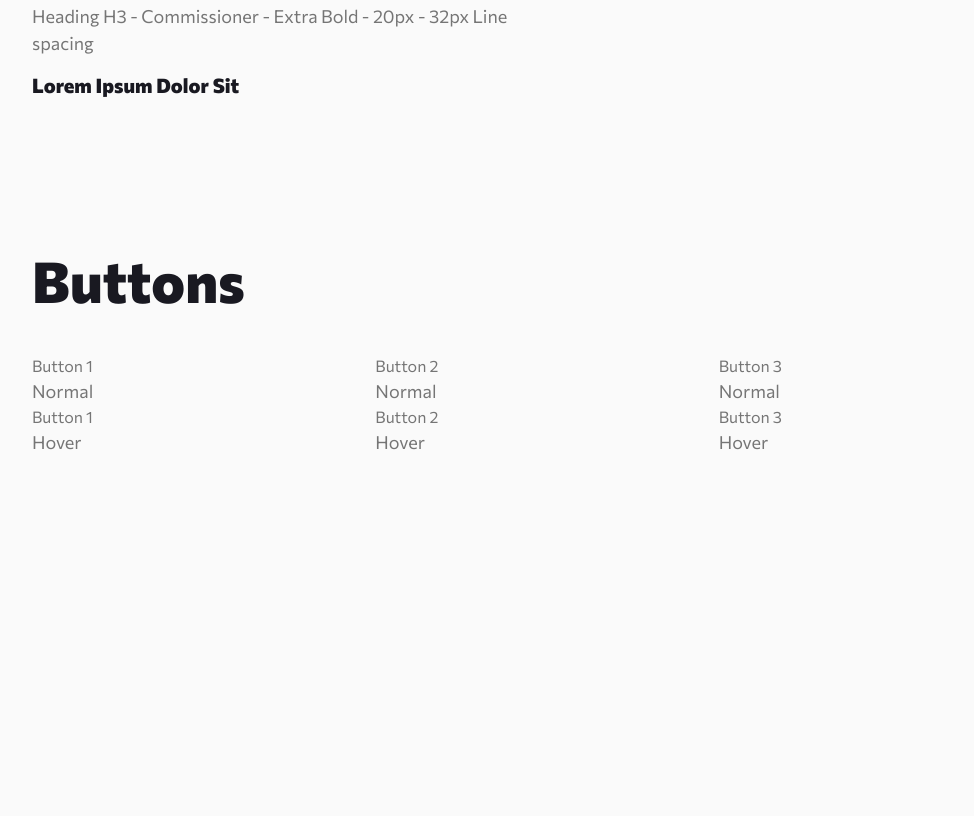
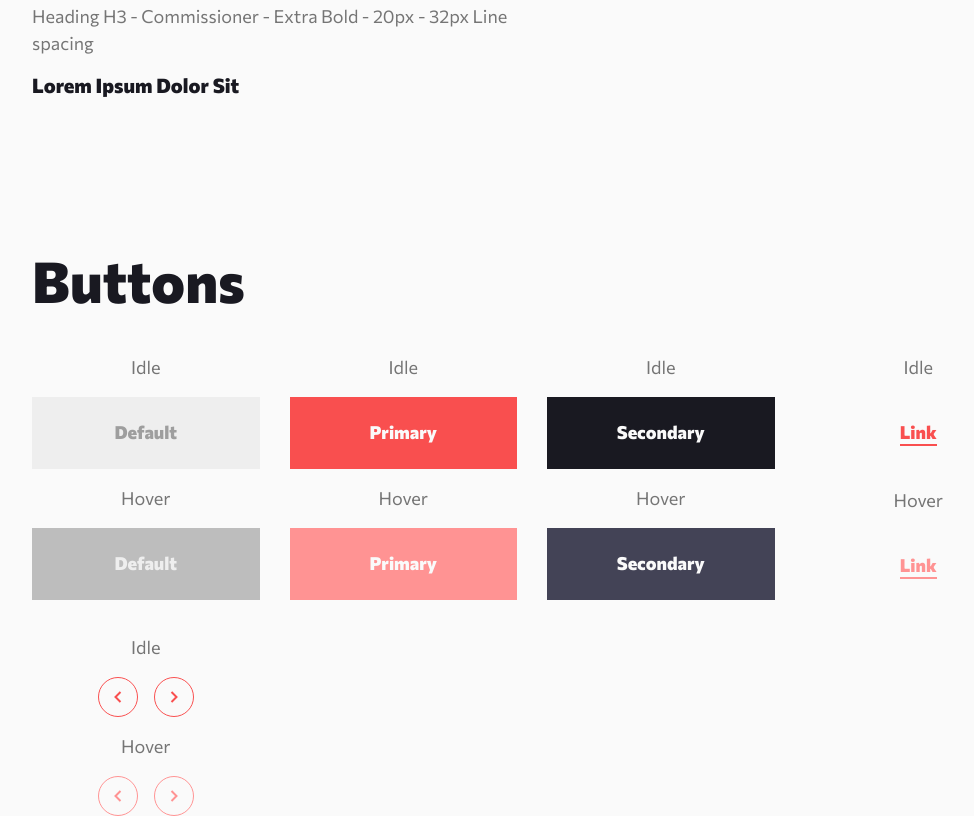
Before and after one commit to christopher-adolphe/fm-challenge-creative-agency, a website built with webpack: page src/design-system.html in a window 1280 px wide. Shown: the part 1666-2482 px from the top of the page, without its empty margins (108-1082 px from the left). Before the commit the page ends 2122 px from the top, so only its background shows below. Built offline with nearby package versions, Linux system fonts and the light colour scheme.

Commit message:
Added block styles for buttons

```diff
--- a/src/assets/scss/abstracts/_config-map.scss
+++ b/src/assets/scss/abstracts/_config-map.scss
@@ -75,13 +75,14 @@ $colors: (
   dark: (
     color-1: rgba(158, 158, 158, 1),
     color-2: rgba(117, 117, 117, 1),
-    color-3: rgba(97, 97, 97, 1),
+    color-3: rgba(67, 67, 86, 1),
     color-4: rgba(25, 25, 33, 1),
     color-5: rgba(33, 33, 33, 1),
     color-5-opacity-50: rgba(33, 33, 33, 0.5)
   ),
   red: (
-    color-1: rgba(249, 79, 79, 1)
+    color-1: rgba(249, 79, 79, 1),
+    color-2: rgba(255, 147, 147, 1)
   )
 );
 
--- /dev/null
+++ b/src/assets/scss/blocks/_button.scss
@@ -0,0 +1,91 @@
+@use '../abstracts/' as *;
+
+.btn {
+  --btn-bg-color: var(--neutral-color-3);
+  --btn-text-color: var(--dark-color-1);
+
+  --btn-bg-active-color: var(--neutral-color-5);
+  --btn-text-active-color: var(--neutral-color-3);
+
+  display: inline-flex;
+  justify-content: center;
+  align-items: center;
+  padding: var(--space-s2) var(--space-s4);
+  background-color: var(--btn-bg-color);
+  color: var(--btn-text-color);
+  font-family: var(--font-family-extra-bold);
+  font-size: toRem(18px);
+  line-height: 1.2;
+  transition: background-color 0.75s ease-in-out,
+              color 0.75s ease-in-out;
+  cursor: pointer;
+
+  &:hover,
+  &:focus,
+  &.active {
+    background-color: var(--btn-bg-active-color);
+    color: var(--btn-text-active-color);
+  }
+
+  &[data-variant="primary"] {
+    --btn-bg-color: var(--red-color-1);
+    --btn-text-color: var(--neutral-color-1);
+
+    --btn-bg-active-color: var(--red-color-2);
+    --btn-text-active-color: var(--neutral-color-1);
+  }
+
+  &[data-variant="secondary"] {
+    --btn-bg-color: var(--dark-color-4);
+    --btn-text-color: var(--neutral-color-1);
+
+    --btn-bg-active-color: var(--dark-color-3);
+    --btn-text-active-color: var(--neutral-color-1);
+  }
+
+  &[data-variant="link"] {
+    --btn-bg-color: transparent;
+    --btn-text-color: var(--red-color-1);
+
+    --btn-bg-active-color: transparent;
+    --btn-text-active-color: var(--red-color-2);
+
+    span {
+      display: inline-block;
+      border-bottom: 2px solid var(--btn-text-color);
+    }
+
+    &:hover,
+    &:focus,
+    &.active {
+      span {
+        border-bottom: 2px solid var(--btn-text-active-color);
+      }
+    }
+  }
+
+  &[data-variant="rounded-prev"],
+  &[data-variant="rounded-next"] {
+    width: toRem(40px);
+    height: toRem(40px);
+    padding: 0;
+    background-color: var(--red-color-1);
+    mask-position: center center;
+    mask-repeat: no-repeat;
+    mask-size: contain;
+
+    &:hover,
+    &:focus,
+    &.active {
+      background-color: var(--red-color-2);
+    }
+  }
+
+  &[data-variant="rounded-prev"] {
+    mask-image: url('assets/images/shared/icon-arrow-previous.svg');
+  }
+
+  &[data-variant="rounded-next"] {
+    mask-image: url('assets/images/shared/icon-arrow-next.svg');
+  }
+}
--- a/src/assets/scss/blocks/_index.scss
+++ b/src/assets/scss/blocks/_index.scss
@@ -4,3 +4,4 @@ This file is used to contain all block imports to apply styles to skeletal compo
 
 // Import Block Files
 @forward 'header';
+@forward 'button';
--- a/src/assets/scss/utilities/_row.scss
+++ b/src/assets/scss/utilities/_row.scss
@@ -6,4 +6,8 @@
   gap: var(--space-s0, 1.5rem);
   justify-content: flex-start;
   align-items: center;
+
+  &[data-variant="centered"] {
+    justify-content: center;
+  }
 }
--- a/src/design-system.html
+++ b/src/design-system.html
@@ -149,46 +149,86 @@
         <div class="container">
           <h2 id="heading-section-buttons" class="mb-s4">Buttons</h2>
 
-          <div class="grid">
-            <div class="grid__item">
-              <div class="d-flex d-flex--col d-flex--justify-content-stretch d-flex--align-items-center mb-xxxxl">
-                <button type="button" class="btn btn--primary">Button 1</button>
+          <div class="grid-cols">
+            <div class="grid__item grid__item--span-lg-3 stack">
+              <div class="stack">
+                <p class="text-align-center">Idle</p>
 
-                <p class="card__text text-center mt-xl">Normal</p>
+                <button class="btn">Default</button>
               </div>
 
-              <div class="d-flex d-flex--col d-flex--justify-content-stretch d-flex--align-items-center">
-                <button type="button" class="btn btn--primary active">Button 1</button>
+              <div class="stack">
+                <p class="text-align-center">Hover</p>
 
-                <p class="card__text text-center mt-xl">Hover</p>
+                <button class="btn active">Default</button>
               </div>
             </div>
 
-            <div class="grid__item">
-              <div class="d-flex d-flex--col d-flex--justify-content-stretch d-flex--align-items-center mb-xxxxl">
-                <button type="button" class="btn btn--secondary">Button 2</button>
+            <div class="grid__item grid__item--span-lg-3 stack">
+              <div class="stack">
+                <p class="text-align-center">Idle</p>
 
-                <p class="card__text text-center mt-xl">Normal</p>
+                <button class="btn" data-variant="primary">Primary</button>
               </div>
 
-              <div class="d-flex d-flex--col d-flex--justify-content-stretch d-flex--align-items-center">
-                <button type="button" class="btn btn--secondary active">Button 2</button>
+              <div class="stack">
+                <p class="text-align-center">Hover</p>
 
-                <p class="card__text text-center mt-xl">Hover</p>
+                <button class="btn active" data-variant="primary">Primary</button>
               </div>
             </div>
 
-            <div class="grid__item">
-              <div class="d-flex d-flex--col d-flex--justify-content-stretch d-flex--align-items-center mb-xxxxl">
-                <button type="button" class="btn btn--tertiary">Button 3</button>
+            <div class="grid__item grid__item--span-lg-3 stack">
+              <div class="stack">
+                <p class="text-align-center">Idle</p>
 
-                <p class="card__text text-center mt-xl">Normal</p>
+                <button class="btn" data-variant="secondary">Secondary</button>
               </div>
 
-              <div class="d-flex d-flex--col d-flex--justify-content-stretch d-flex--align-items-center">
-                <button type="button" class="btn btn--tertiary active">Button 3</button>
+              <div class="stack">
+                <p class="text-align-center">Hover</p>
 
-                <p class="card__text text-center mt-xl">Hover</p>
+                <button class="btn active" data-variant="secondary">Secondary</button>
+              </div>
+            </div>
+
+            <div class="grid__item grid__item--span-lg-3 stack">
+              <div class="stack">
+                <p class="text-align-center">Idle</p>
+
+                <button class="btn" data-variant="link">
+                  <span>Link</span>
+                </button>
+              </div>
+
+              <div class="stack">
+                <p class="text-align-center">Hover</p>
+
+                <button class="btn active" data-variant="link">
+                  <span>Link</span>
+                </button>
+              </div>
+            </div>
+
+            <div class="grid__item grid__item--span-lg-3 stack">
+              <div class="stack">
+                <p class="text-align-center">Idle</p>
+
+                <div class="row" data-variant="centered">
+                  <button class="btn" data-variant="rounded-prev" title="Previous"></button>
+
+                  <button class="btn" data-variant="rounded-next" title="Next"></button>
+                </div>
+              </div>
+
+              <div class="stack">
+                <p class="text-align-center">Hover</p>
+
+                <div class="row" data-variant="centered">
+                  <button class="btn active" data-variant="rounded-prev" title="Previous"></button>
+
+                  <button class="btn active" data-variant="rounded-next" title="Next"></button>
+                </div>
               </div>
             </div>
           </div>
```
